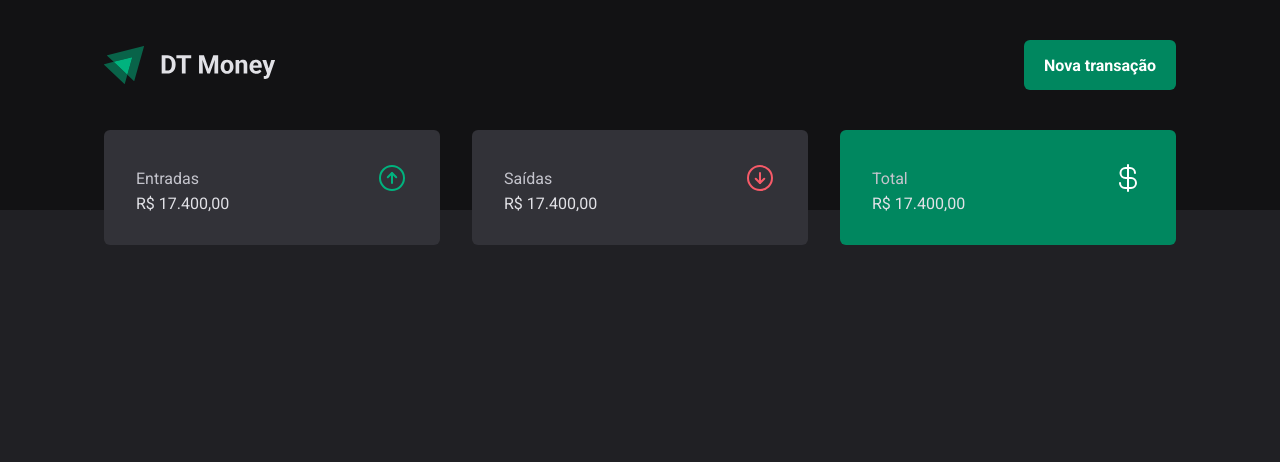
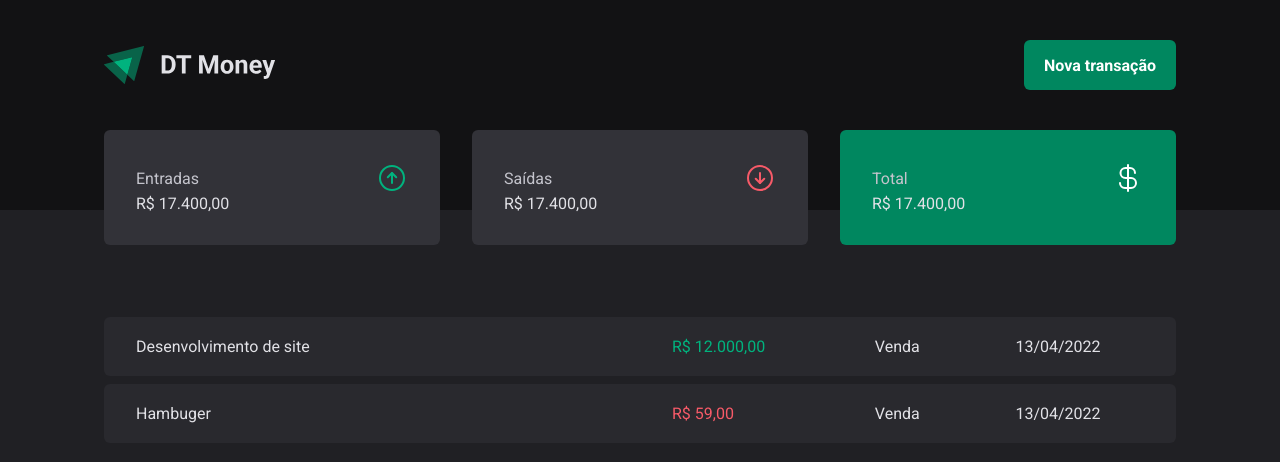
Before and after one commit to Pedrooliver13/dt-money, a React (Vite) app: page / in a window 1280 px wide. Shown: the top 462 px of the page. Built offline with nearby package versions, Linux system fonts and the light colour scheme.

Commit message:
feat: create transaction table (#4)

```diff
--- /dev/null
+++ b/src/pages/transactions/styles.ts
@@ -0,0 +1,43 @@
+// Packages
+import styled, { css } from "styled-components";
+
+interface PriceHighlightProps {
+  variant: "income" | "outcome";
+}
+
+export const TransactionsContainer = styled.main`
+  width: 100%;
+  max-width: 1120px;
+  margin: 4rem auto 0;
+  padding: 0 1.5rem;
+`;
+
+export const TransactionsTable = styled.table`
+  ${({ theme }) => css`
+    width: 100%;
+    border-collapse: separate;
+    border-spacing: 0 0.5rem;
+    /* margin-top: 1.5rem; */
+
+    td {
+      padding: 1.25rem 2rem;
+      background: ${theme["gray-700"]};
+
+      &:first-child {
+        border-top-left-radius: 6px;
+        border-bottom-left-radius: 6px;
+      }
+
+      &:last-child {
+        border-top-right-radius: 6px;
+        border-bottom-right-radius: 6px;
+      }
+    }
+  `}
+`;
+
+export const PriceHighlight = styled.span<PriceHighlightProps>`
+  ${({ theme, variant }) => css`
+    color: ${variant === "income" ? theme["green-300"] : theme["red-300"]};
+  `}
+`;
--- a/src/pages/transactions/transactions.tsx
+++ b/src/pages/transactions/transactions.tsx
@@ -4,11 +4,41 @@ import { ReactElement } from "react";
 // Components
 import { Header, Summary } from "components/core";
 
+// Styles
+import * as Styled from "./styles";
+
 export const Transactions = (): ReactElement => {
   return (
     <div>
       <Header />
       <Summary />
+
+      <Styled.TransactionsContainer>
+        <Styled.TransactionsTable>
+          <tbody>
+            <tr>
+              <td width="50%">Desenvolvimento de site</td>
+              <td>
+                <Styled.PriceHighlight variant="income">
+                  R$ 12.000,00
+                </Styled.PriceHighlight>
+              </td>
+              <td>Venda</td>
+              <td>13/04/2022</td>
+            </tr>
+            <tr>
+              <td width="50%">Hambuger</td>
+              <td>
+                <Styled.PriceHighlight variant="outcome">
+                  R$ 59,00
+                </Styled.PriceHighlight>
+              </td>
+              <td>Venda</td>
+              <td>13/04/2022</td>
+            </tr>
+          </tbody>
+        </Styled.TransactionsTable>
+      </Styled.TransactionsContainer>
     </div>
   );
 };
```
